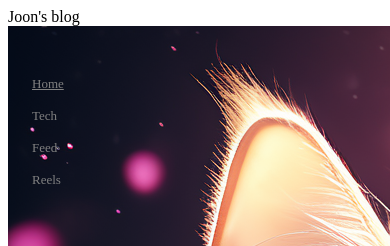
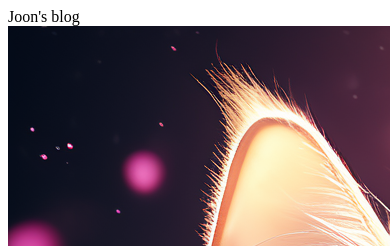
Before and after one commit to joonmoogo/SSR-boost-performance, a Next.js app: page / in a window 390 px wide. Shown: the top 246 px of the page. Built offline with nearby package versions, Linux system fonts and the light colour scheme.

Commit message:
remove sidenav from mobile view

```diff
--- a/src/app/globals.scss
+++ b/src/app/globals.scss
@@ -304,18 +304,18 @@
         margin-bottom: 100px;
         margin-left: 10%;
         margin-right: 10%;
-        column-count: 6;
+        column-count: 5;
 
         @media screen and (max-width: 1024px) {
-            column-count: 5;
+            column-count: 4;
         }
 
         @media screen and (max-width: 768px) {
-            column-count: 4;
+            column-count: 3;
         }
 
         @media screen and (max-width: 480px) {
-            column-count: 3;
+            column-count: 2;
         }
 
         column-gap: 20px 20px;
--- a/src/app/layout.tsx
+++ b/src/app/layout.tsx
@@ -6,6 +6,7 @@ import config from "./_config/config";
 import Footer from "./_components/Footer";
 import { QueryClient, QueryClientProvider } from "react-query";
 import SideNav from "./_components/SideNav";
+import { headers } from "next/headers";
 
 export const metadata: Metadata = {
   title: config.name,
@@ -13,11 +14,13 @@ export const metadata: Metadata = {
 };
 
 export default function RootLayout({ children }: Readonly<{ children: React.ReactNode; }>) {
+  const headerList = headers();
+  const viewport = headerList.get('x-viewport') as string;
   return (
     <>
       <html>
         <body>
-          <SideNav/>
+          {viewport === 'desktop' ? <SideNav /> : null}
           <Appbar />
           {children}
           <Footer />
```
